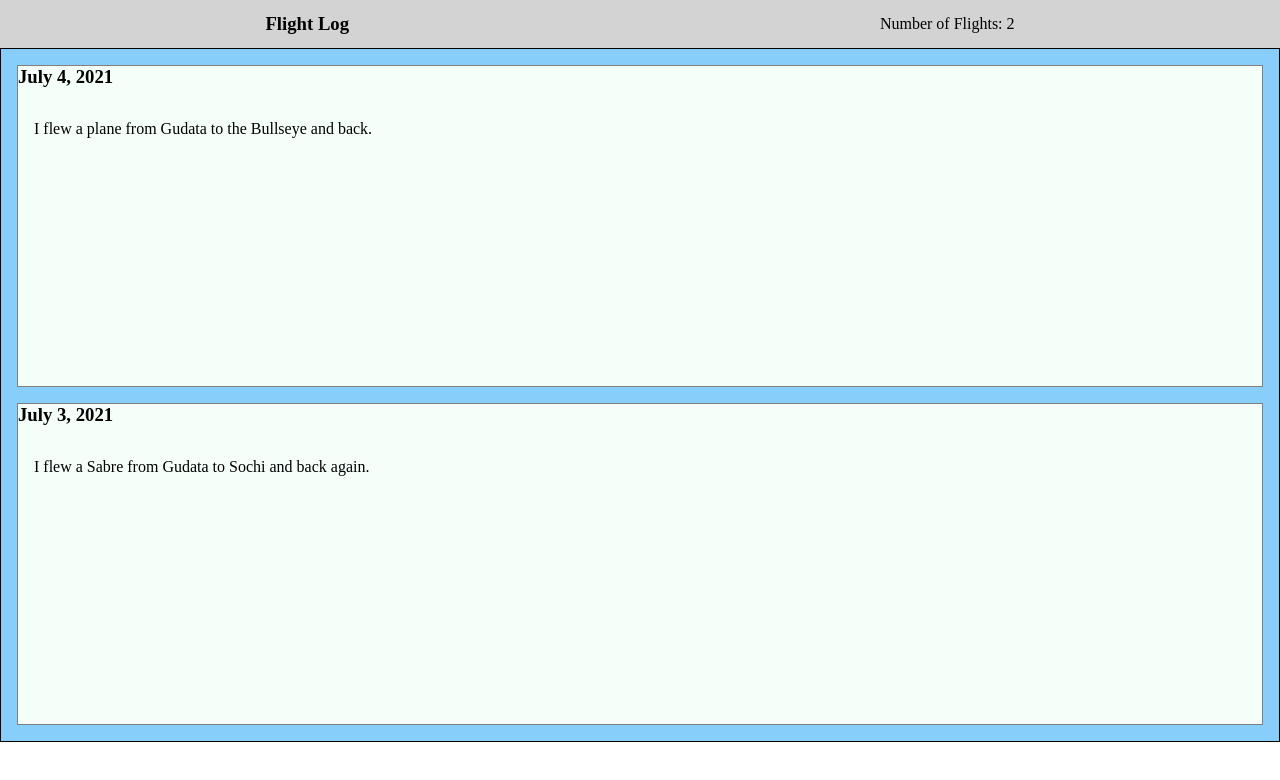
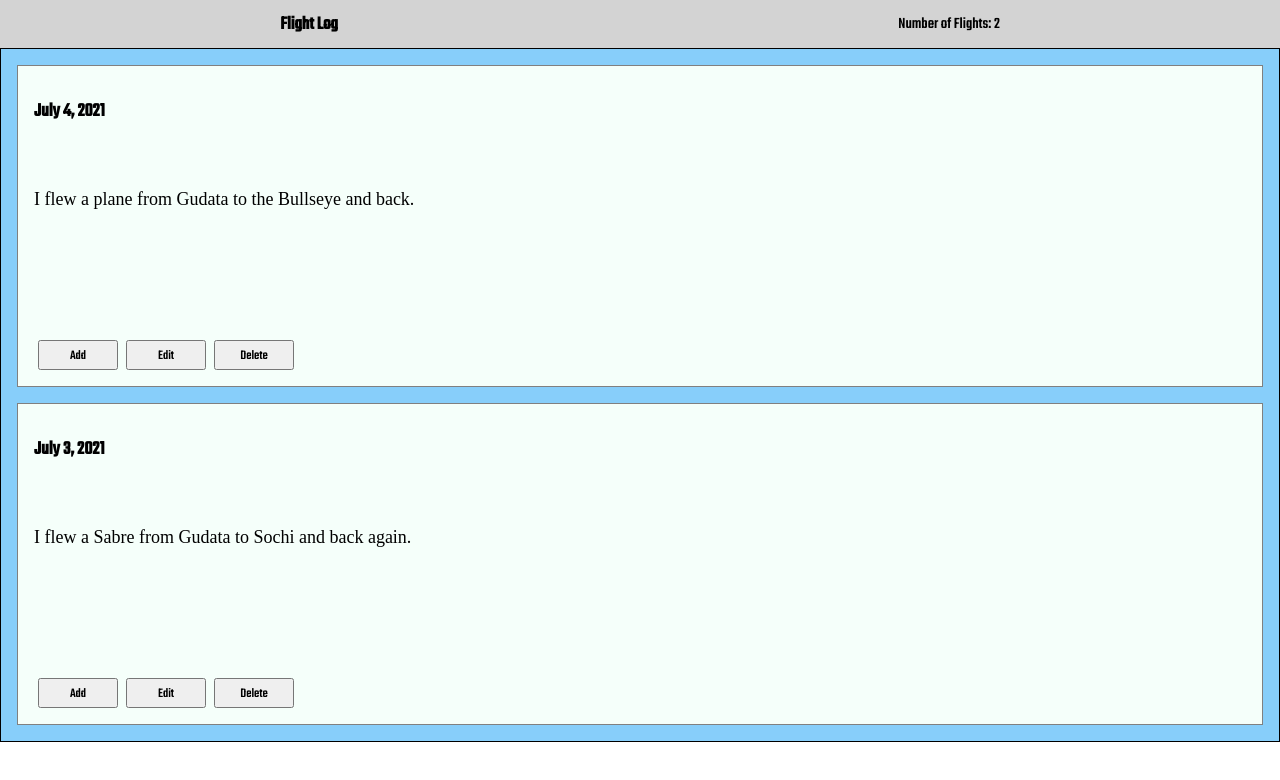
Before and after one commit to JWoltjen/flight-log, a React (Create React App) app: page / in a window 1280 px wide. Shown: the top 780 px of the page. Built offline with nearby package versions, Linux system fonts and the light colour scheme.

Commit message:
add buttons to flight card

```diff
--- a/public/index.html
+++ b/public/index.html
@@ -10,7 +10,9 @@
       content="Web site created using create-react-app"
     />
     <link rel="apple-touch-icon" href="%PUBLIC_URL%/logo192.png" />
-
+    <link rel="preconnect" href="https://fonts.googleapis.com">
+    <link rel="preconnect" href="https://fonts.gstatic.com" crossorigin>
+    <link href="https://fonts.googleapis.com/css2?family=Teko:wght@500&display=swap" rel="stylesheet">
     <link rel="manifest" href="%PUBLIC_URL%/manifest.json" />
   <title>Flight Log</title>
   </head>
--- a/src/App.css
+++ b/src/App.css
@@ -18,6 +18,7 @@
   width: 100%;
   height: 3rem;
   align-items: center;
+  font-family: "Teko", sans-serif;
 }
 
 .flight-log-container {
@@ -36,12 +37,30 @@
   border: 1px solid grey;
   height: 20rem;
   background-color: mintcream;
+  position: relative;
 }
 
-.fight-card-date {
+.flight-card-date {
   padding: 2rem 1rem;
+  font-family: "Teko", sans-serif;
+  font-size: larger;
 }
 
 .flight-card-description {
   padding: 2rem 1rem;
+  font-size: large;
 }
+
+.flight-card-buttons {
+  position: absolute;
+  bottom: 1rem;
+  left: 1rem;
+}
+
+button {
+  margin-left: 0.25rem;
+  margin-right: 0.25rem;
+  width: 5rem;
+  height: 30px;
+  font-family: "Teko", sans-serif;
+}
--- a/src/Flight.js
+++ b/src/Flight.js
@@ -5,6 +5,11 @@
         <div className='flight-card'>
             <h3 className='flight-card-date'>{date}</h3>
             <p className='flight-card-description'>{description}</p>
+            <span className='flight-card-buttons'>
+                <button>Add</button>
+                <button>Edit</button>
+                <button>Delete</button>
+            </span>
         </div>
     )
 }
```
